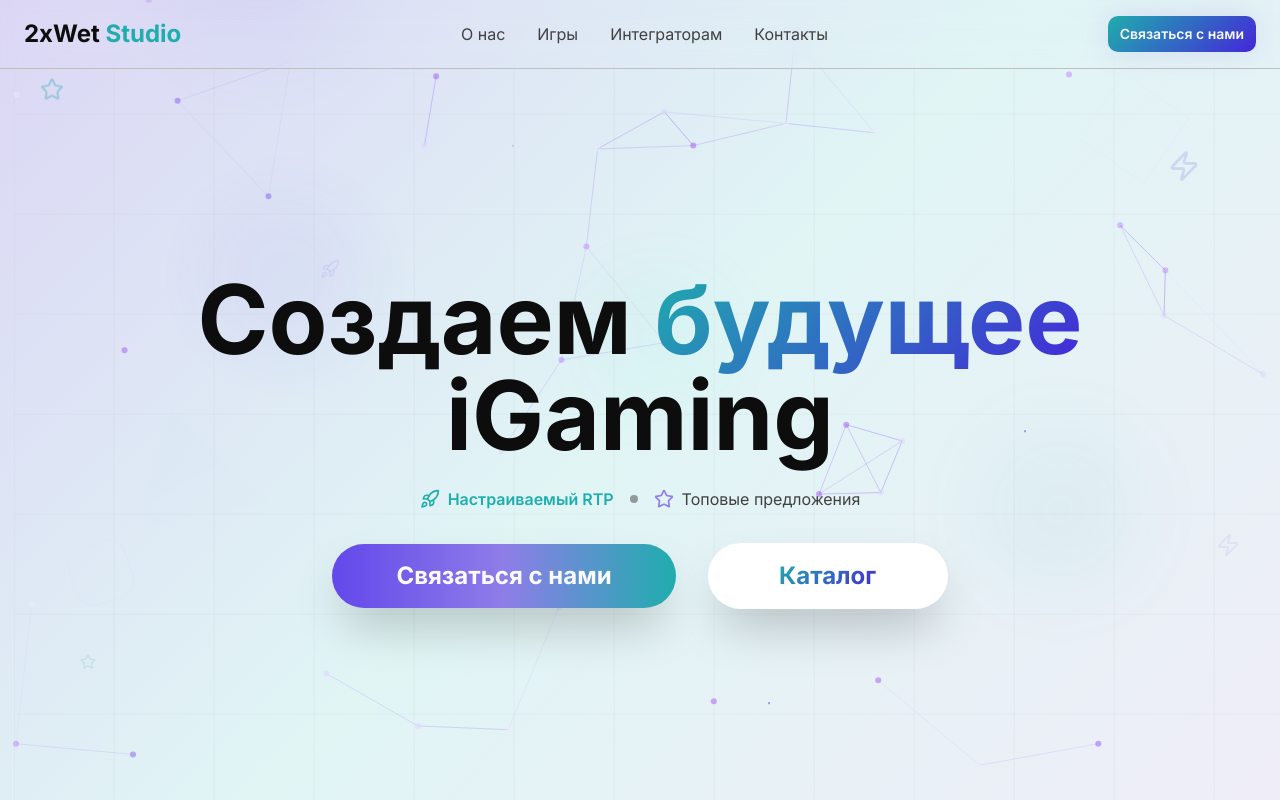
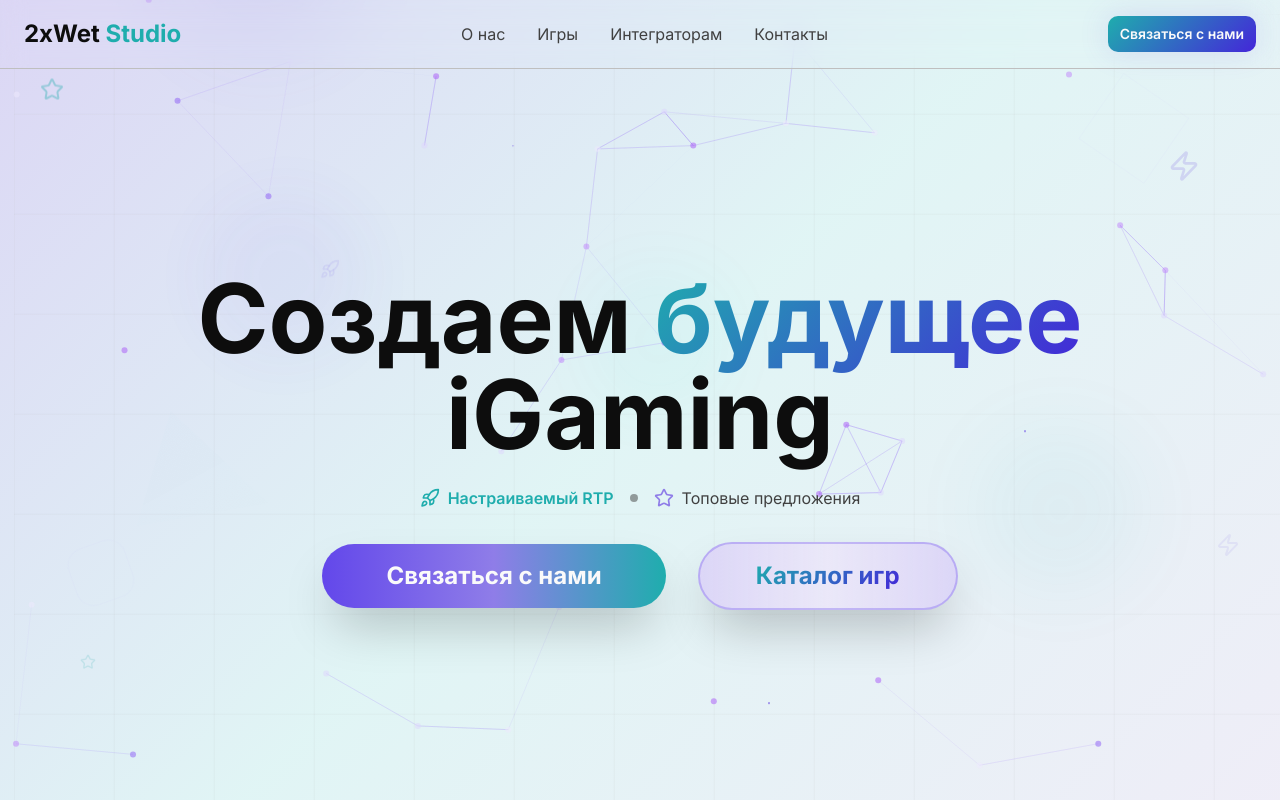
Before and after one commit to ca-si-what-ca-si-no/reel-vision-games, a React (Vite) app: page / in a window 1280 px wide. Built offline with nearby package versions, Linux system fonts and the light colour scheme.

Commit message:
Add "Catalog of games" button

```diff
--- a/src/components/Hero.tsx
+++ b/src/components/Hero.tsx
@@ -71,13 +71,13 @@ const Hero = () => {
             </Button>
 
             <div className="flex flex-col sm:flex-row gap-3 sm:gap-[10px] w-full sm:w-auto">
-              <Button className="bg-white hover:bg-white border border-white/20 font-bold text-lg sm:text-2xl px-6 sm:px-14 py-4 sm:py-8 shadow-2xl transition-all duration-300 transform hover:scale-105 w-full sm:min-w-[240px] sm:w-auto rounded-full" onClick={() => {
+              <Button className="bg-gradient-to-r from-background/80 via-background/90 to-background/80 backdrop-blur-sm border-2 border-primary/30 hover:border-primary/60 font-bold text-lg sm:text-2xl px-6 sm:px-14 py-4 sm:py-8 shadow-2xl hover:shadow-glow transition-all duration-300 transform hover:scale-105 hover:brightness-110 w-full sm:min-w-[240px] sm:w-auto rounded-full group" onClick={() => {
               document.getElementById('games')?.scrollIntoView({
                 behavior: 'smooth',
                 block: 'start'
               });
             }}>
-                <span className="text-transparent bg-gradient-accent bg-clip-text">Каталог</span>
+                <span className="text-transparent bg-gradient-accent bg-clip-text group-hover:bg-gradient-primary group-hover:bg-clip-text transition-all duration-300">Каталог игр</span>
               </Button>
 
               <Button className="border border-white/20 font-bold text-lg sm:text-2xl px-6 sm:px-16 py-4 sm:py-8 shadow-2xl transition-all duration-300 transform hover:scale-105 w-full sm:min-w-[200px] sm:w-auto rounded-full" style={{
```
